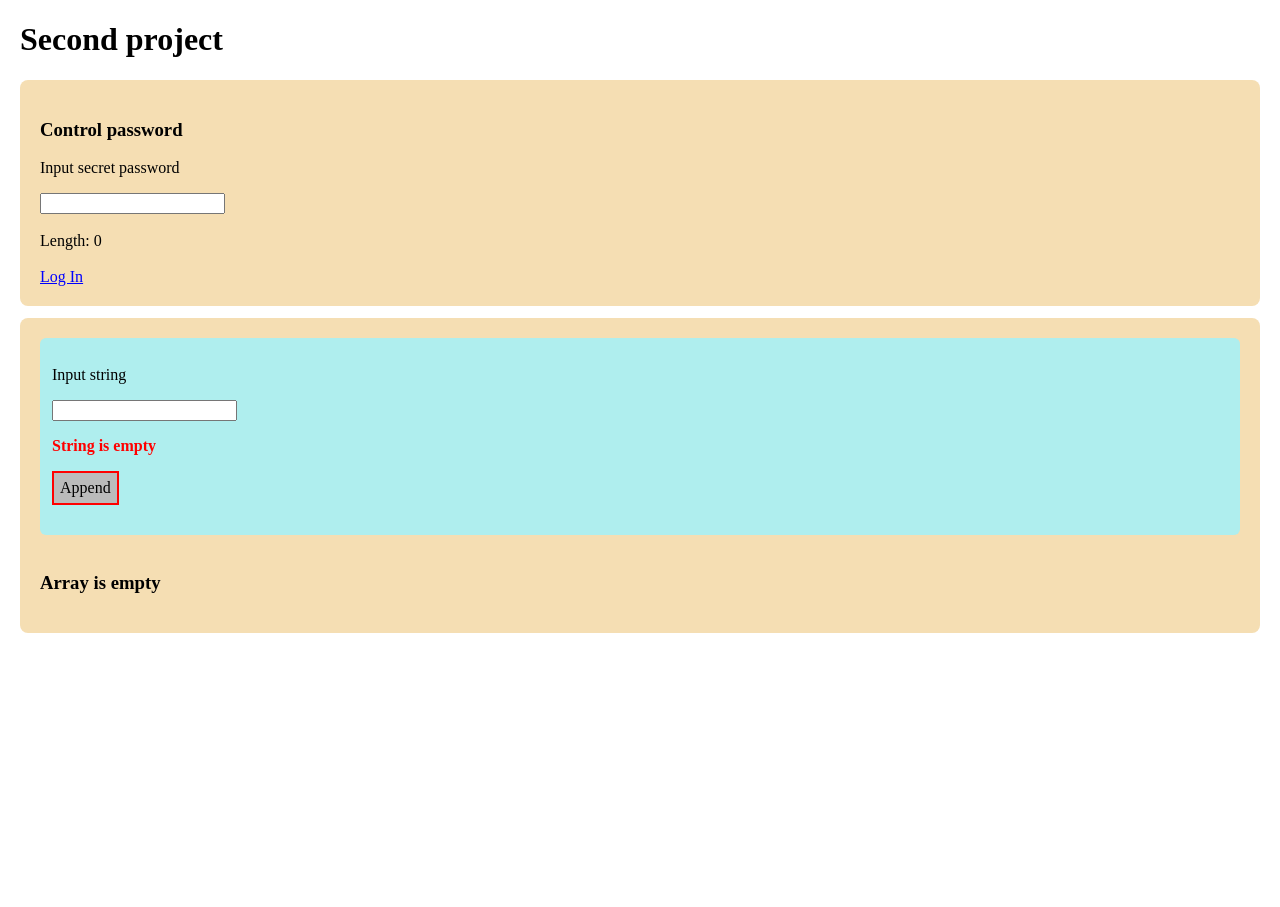
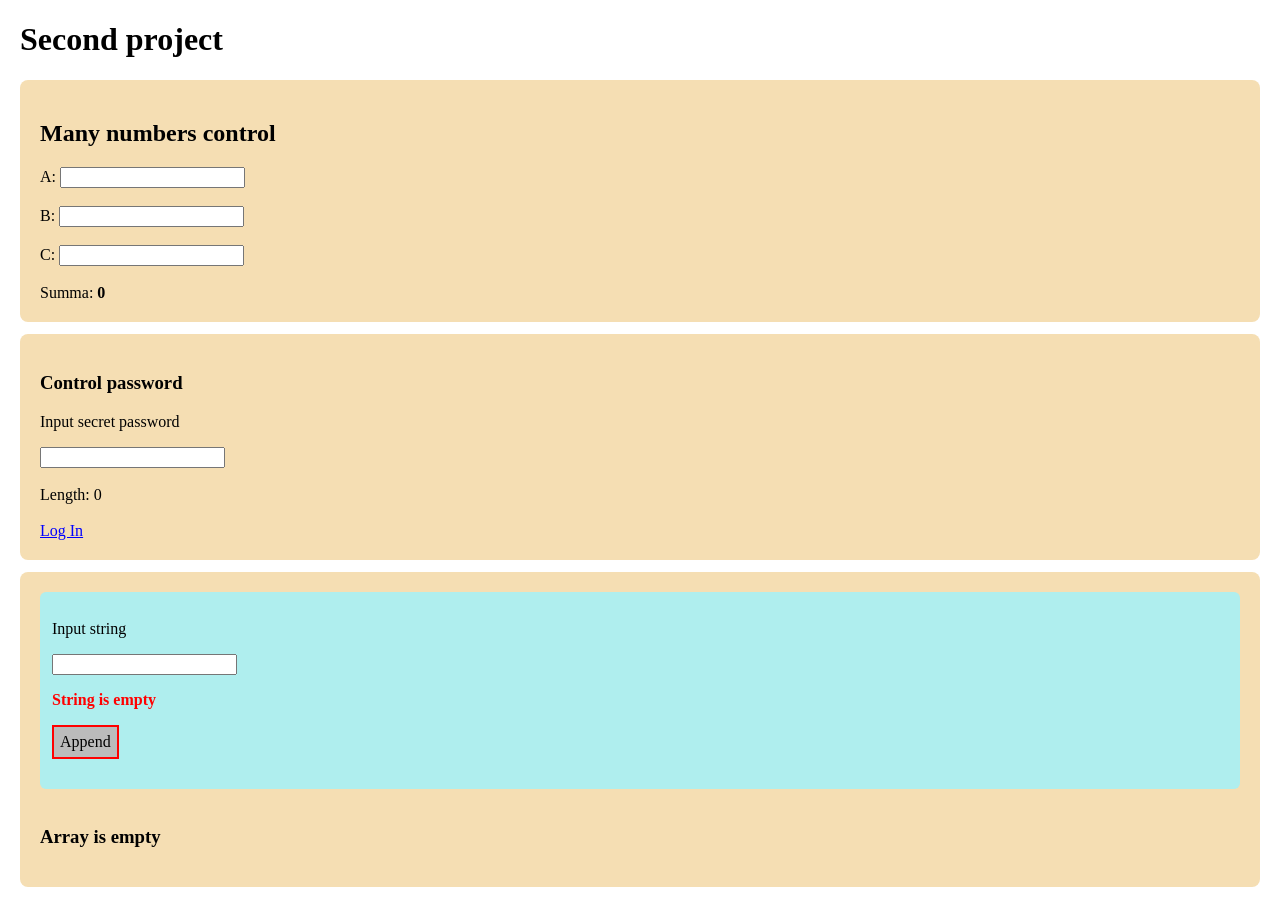
Before and after one commit to maxim218/react-second-test-project, a React (Create React App) app: page / in a window 1280 px wide. Before the commit the page ends 800 px from the top, so only its background shows below. Built offline with nearby package versions, Linux system fonts and the light colour scheme.

Commit message:
use reducer with dependencies

```diff
--- a/src/App.js
+++ b/src/App.js
@@ -1,10 +1,12 @@
 import FormAndListComponent from "./components/FormAndList/FormAndListComponent";
 import PasswordControlComponent from "./components/PasswordControl/PasswordControlComponent";
+import FormUsingReducerComponent from "./components/ManyNumsControl/FormUsingReducerComponent";
 
 export default function App() {
     return (
         <div>
             <h1>Second project</h1>
+            <FormUsingReducerComponent/>
             <PasswordControlComponent/>
             <FormAndListComponent/>
         </div>
--- /dev/null
+++ b/src/components/ManyNumsControl/FormUsingReducerComponent.js
@@ -0,0 +1,63 @@
+import getBoxStyleObject from "./getBoxStyleObject";
+import {useReducer} from "react";
+import {useEffect} from "react";
+import int from "./../../utils/int";
+import {useState} from "react";
+
+function fieldsReducer(state, action) {
+    const obj = {a: state.a, b: state.b, c: state.c};
+    if('INPUT_A' === action.type) obj['a'] = action.a;
+    if('INPUT_B' === action.type) obj['b'] = action.b;
+    if('INPUT_C' === action.type) obj['c'] = action.c;
+    return obj;
+}
+
+export default function FormUsingReducerComponent() {
+    const [fieldsState, dispatchFields] = useReducer(fieldsReducer, {a: "", b: "", c: ""}, undefined);
+
+    const [summa, setSumma] = useState(0);
+
+    function handleA(inpFieldEvent) {
+        const data = inpFieldEvent.target.value;
+        dispatchFields({type: 'INPUT_A', a: data});
+    }
+
+    function handleB(inpFieldEvent) {
+        const data = inpFieldEvent.target.value;
+        dispatchFields({type: 'INPUT_B', b: data});
+    }
+
+    function handleC(inpFieldEvent) {
+        const data = inpFieldEvent.target.value;
+        dispatchFields({type: 'INPUT_C', c: data});
+    }
+
+    useEffect(() => {
+        const intA = int(fieldsState.a);
+        const intB = int(fieldsState.b);
+        const intC = int(fieldsState.c);
+        const intSumma = intA + intB + intC;
+        setSumma(intSumma);
+    }, [fieldsState.a, fieldsState.b, fieldsState.c]);
+
+    return (
+        <div style={getBoxStyleObject()}>
+            <h2>Many numbers control</h2>
+            <div>
+                A: <input type={"text"} spellCheck={"false"} autoComplete={"off"} onChange={handleA} value={fieldsState.a} />
+            </div>
+            <br/>
+            <div>
+                B: <input type={"text"} spellCheck={"false"} autoComplete={"off"} onChange={handleB} value={fieldsState.b} />
+            </div>
+            <br/>
+            <div>
+                C: <input type={"text"} spellCheck={"false"} autoComplete={"off"} onChange={handleC} value={fieldsState.c} />
+            </div>
+            <br/>
+            <div>
+                Summa: <b>{summa}</b>
+            </div>
+        </div>
+    );
+}
--- /dev/null
+++ b/src/components/ManyNumsControl/getBoxStyleObject.js
@@ -0,0 +1,8 @@
+export default function getBoxStyleObject() {
+    return {
+        background: 'wheat',
+        padding: '20px',
+        borderRadius: '8px',
+        marginBottom: '12px'
+    };
+}
--- /dev/null
+++ b/src/utils/int.js
@@ -0,0 +1,3 @@
+export default function int(value) {
+    return parseInt(value) || 0;
+}
```
